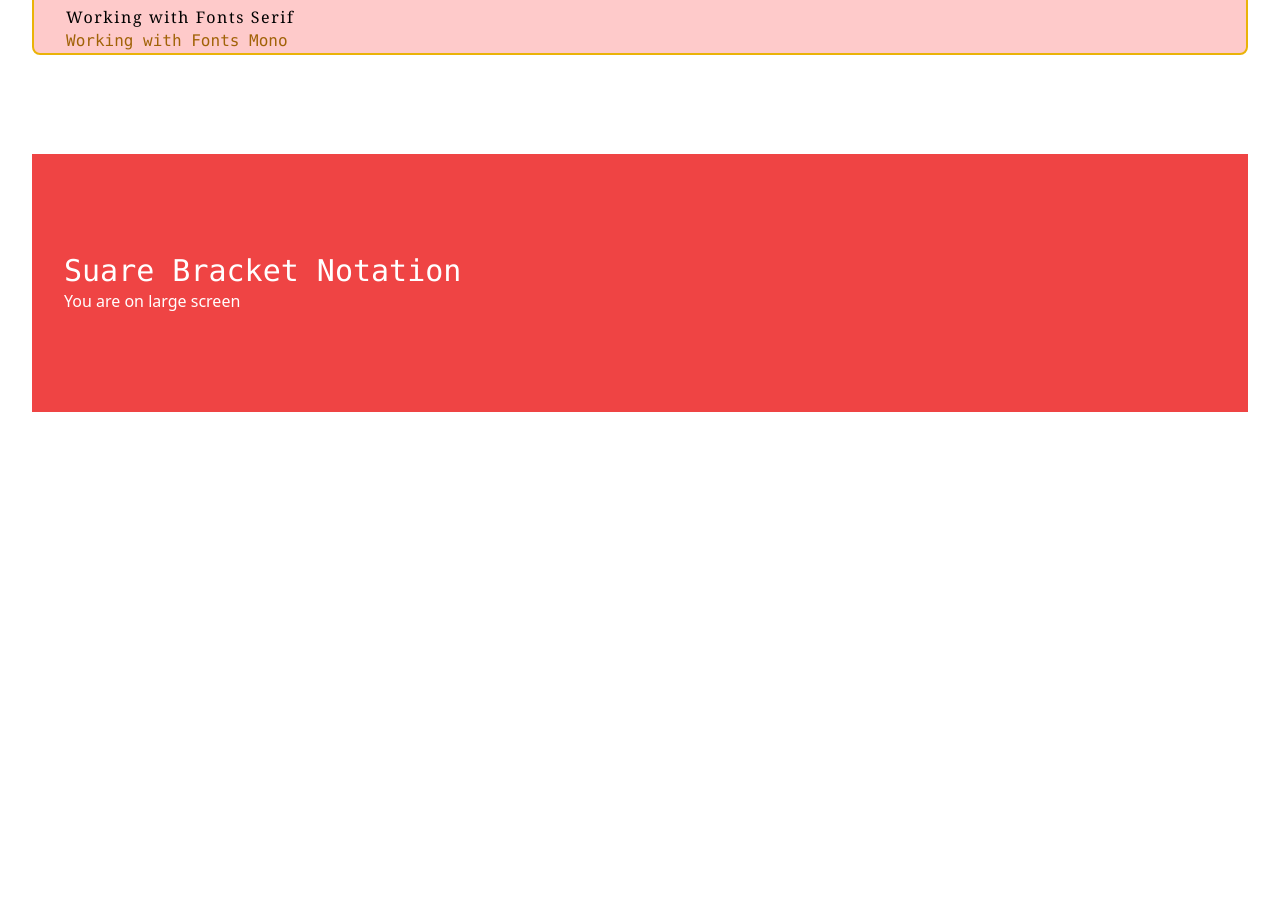
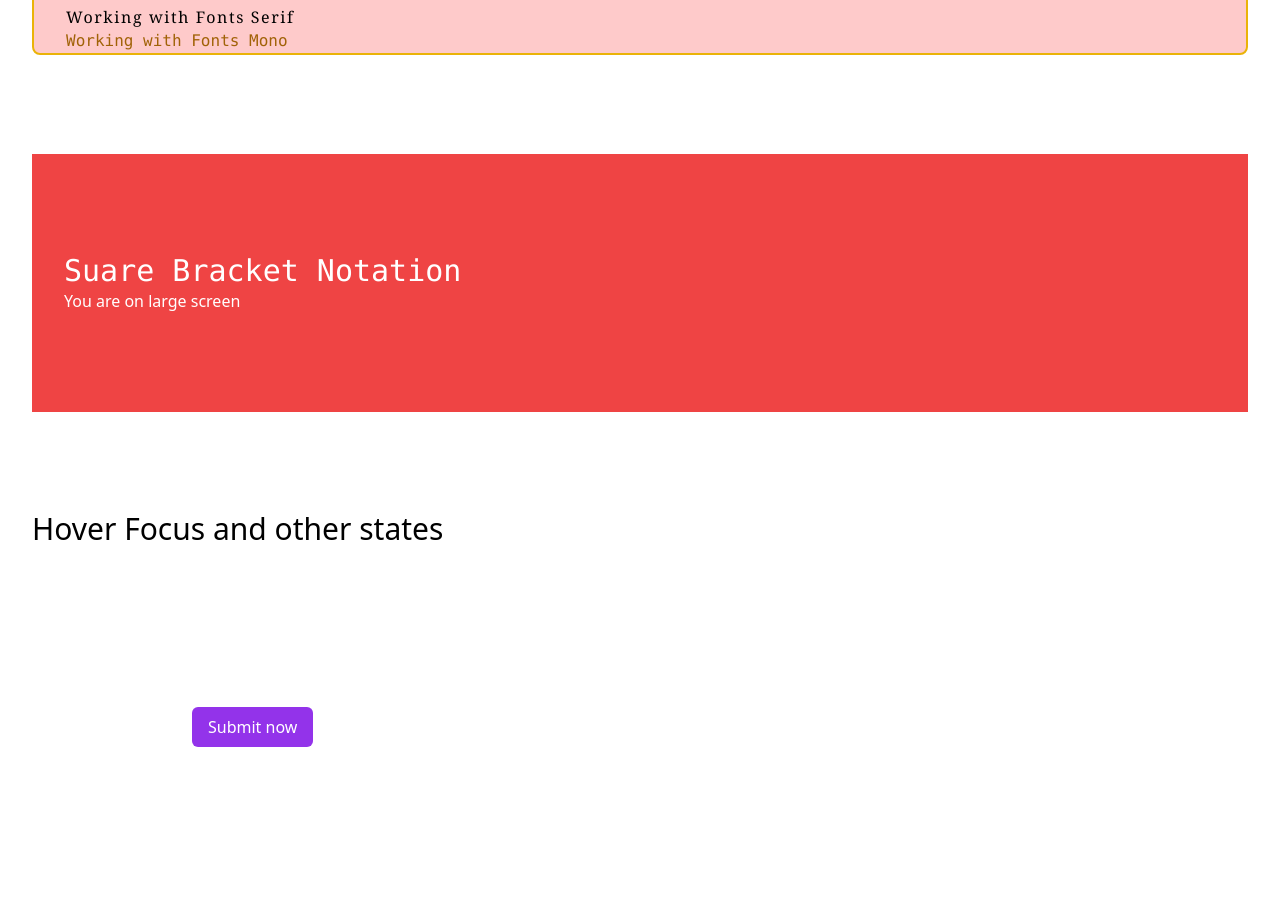
Before and after one commit to gak92/tailwind, a website: page Practice_Page/index.html in a window 1280 px wide. Shown: the part 677-1587 px from the top of the page. Before the commit the page ends 1188 px from the top, so only its background shows below. Drawn offline with nearby package versions, Linux system fonts and the light colour scheme.

Commit message:
Add hover and active to the button

```diff
--- a/Practice_Page/index.html
+++ b/Practice_Page/index.html
@@ -52,5 +52,12 @@
     <p class="hidden lg:block">You are on large screen</p>
   </div>
 
+  <div class="mx-8 my-8">
+    <h2 class="text-3xl">Hover Focus and other states</h2>
+    <button class="m-40 px-4 py-2 bg-purple-600 text-white rounded-md hover:bg-purple-400 active:bg-purple-900">
+      Submit now
+    </button>
+  </div>
+
 </body>
 </html>
```
